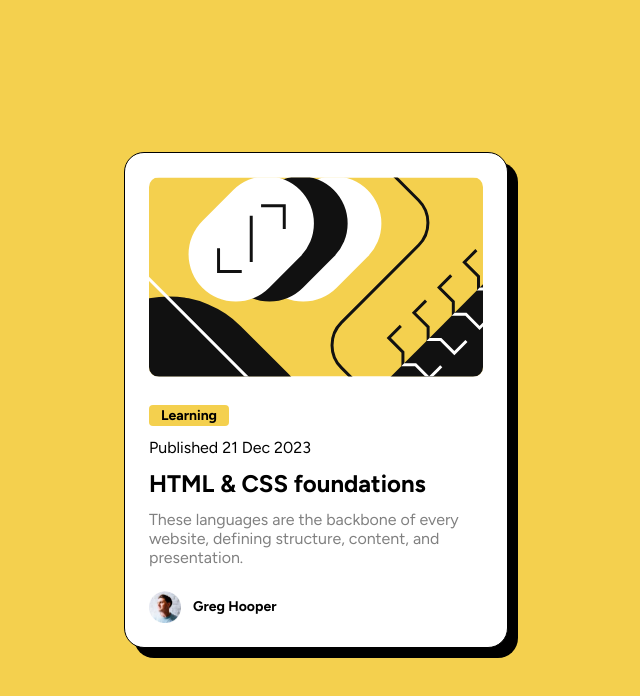
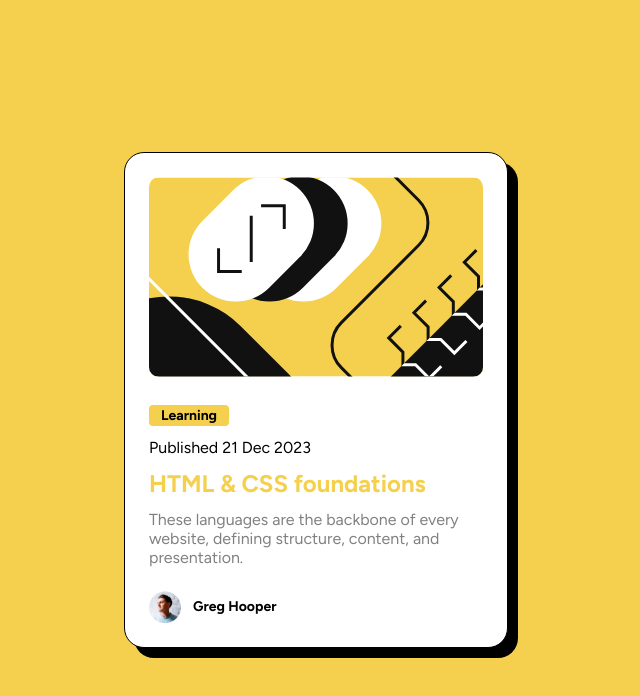
Before and after one commit to Celso-Fernandes-ON/blog-preview-card-main, a plain HTML site: page index.html in a window 1280 px wide. In both pictures the pointer is over the element "HTML & CSS foundations". Shown: the whole page, without its empty margins (324-964 px from the left). Drawn offline with Linux system fonts and the light colour scheme.

Commit message:
Update style.css

```diff
--- a/style.css
+++ b/style.css
@@ -52,6 +52,9 @@ span{
 h1{
     font-size: 2.4rem;
 }
+h1:hover{
+    color: var(--Yellow);
+}
 p{
     color: var(--Grey);
     /* text-align: justify; */
```
